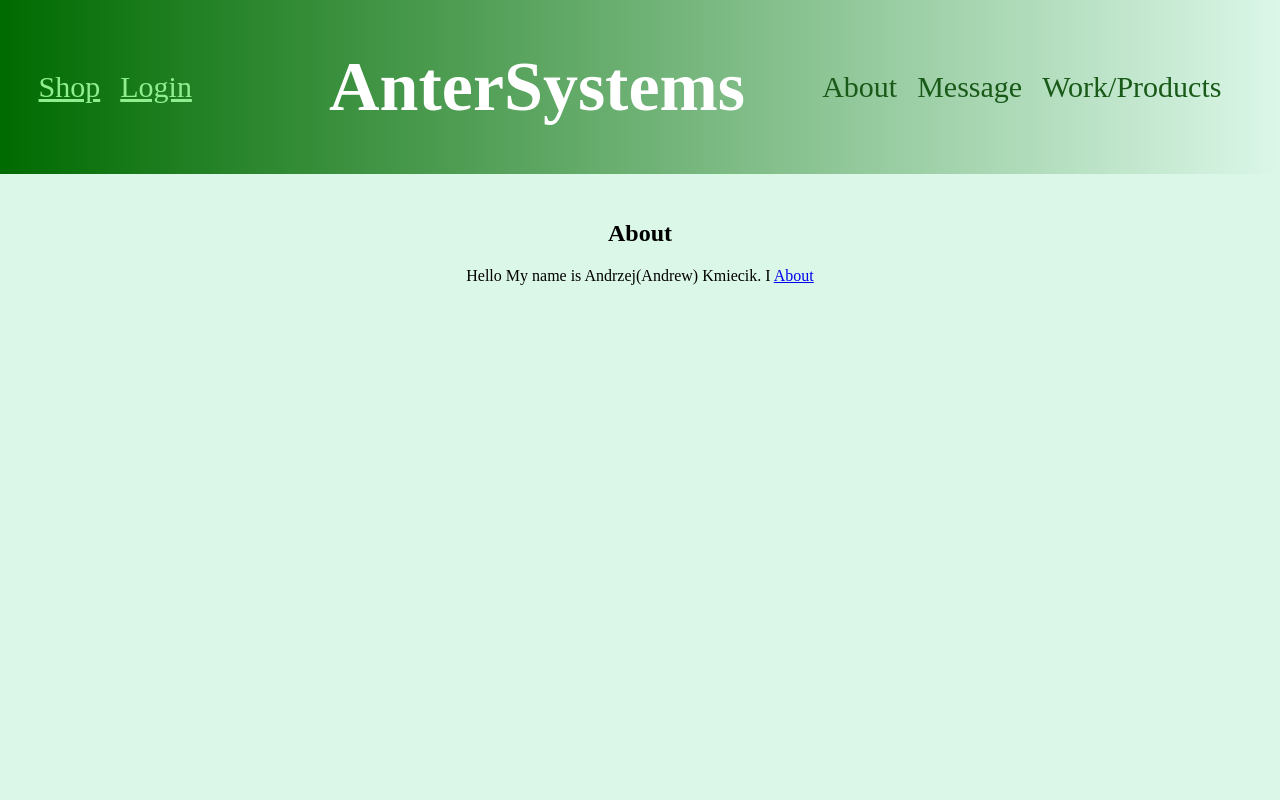
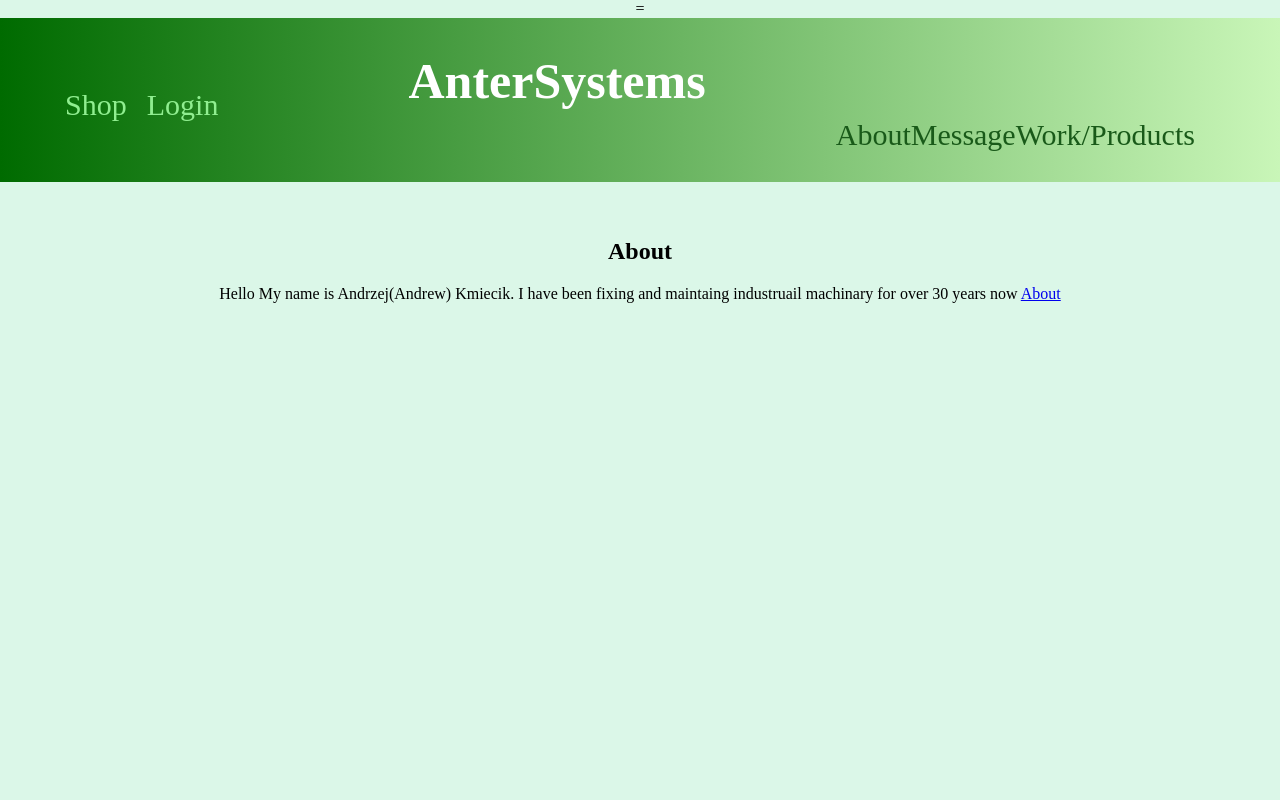
Before and after one commit to kmiecik013/AnterSystems-Test, a plain HTML site: page index.html in a window 1280 px wide. Shown: the top 800 px of the page. Drawn offline with Linux system fonts and the light colour scheme.

Commit message:
added bootstrap

```diff
--- a/css/styles.css
+++ b/css/styles.css
@@ -19,7 +19,7 @@ body {
 }
 
 .anter-title {
-  font-size: 70px;
+  font-size: 50px;
   padding-left: 40px;
   color:white;
   text-shadow:1px 0 0 0 black;
@@ -29,10 +29,10 @@ body {
 .header {
   display: flex;
   justify-content: space-around;
-  position: absolute;
+  position: fixed;
   margin:0;
   width: 100%;
-  background-image: linear-gradient(90deg, rgb(0, 107, 0), rgb(0, 107, 0,0) );
+  background-image: linear-gradient(90deg, rgb(0, 107, 0), rgb(201, 246, 184));
   z-index: 3;
 
 }
@@ -41,6 +41,7 @@ body {
   color:lightgreen;
   font-size: 30px;
   margin: 70px 20px 0px 0px;
+  text-decoration: none;
 }
 
 .extra-header{
@@ -56,9 +57,16 @@ body {
 
 }
 
+
+.extra-headera:hover {
+  color:lightgreen;
+}
+
 .right-of-anter {
   display: flex;
   justify-content: space-between;
+  font-size: 30px;
+  margin: 70px 20px 0px 0px;
   color: #195A19;
 }
 
--- a/index.html
+++ b/index.html
@@ -1,10 +1,13 @@
 <!DOCTYPE html>
 <html>
   <head>
-  <meta charset="utf-a">
-  <link rel="stylesheet" href="css/styles.css">
-  <link rel="icon" href="favicon.ico?v=2">
-  <title>AnterSystems</title>
+    <meta charset="utf-a">
+    <link rel="stylesheet" href="css/styles.css">
+    <link rel="icon" href="favicon.ico?v=2">
+    <meta name="viewport" content="width=device-width, initial-scale=1">
+    <link href="https://cdn.jsdelivr.net/npm/bootstrap@5.2.0-beta1/dist/css/bootstrap.min.css">
+    <link href="https://cdn.jsdelivr.net/npm/bootstrap@5.2.0-beta1/dist/js/bootstrap.bundle.min.js">
+  <title>AnterSystems</title>=
   </head>
 
   <body>
@@ -17,9 +20,9 @@
       <h1 class="anter-title">AnterSystems</h1>
 
       <div class="right-of-anter">
-        <p class="extra-header">About</p>
-        <p class="extra-header">Message</p>
-        <p class="extra-header">Work/Products</p>
+        <p class="extra-headera">About</p>
+        <p class="extra-headerb">Message</p>
+        <p class="extra-headerc">Work/Products</p>
       </div>
       </div>
 
@@ -30,7 +33,7 @@
 
           <h2>About</h2>
 
-          Hello My name is Andrzej(Andrew) Kmiecik. I
+          Hello My name is Andrzej(Andrew) Kmiecik. I have been fixing and maintaing industruail machinary for over 30 years now
     <!--
       <img
         class="gear-img"
```
